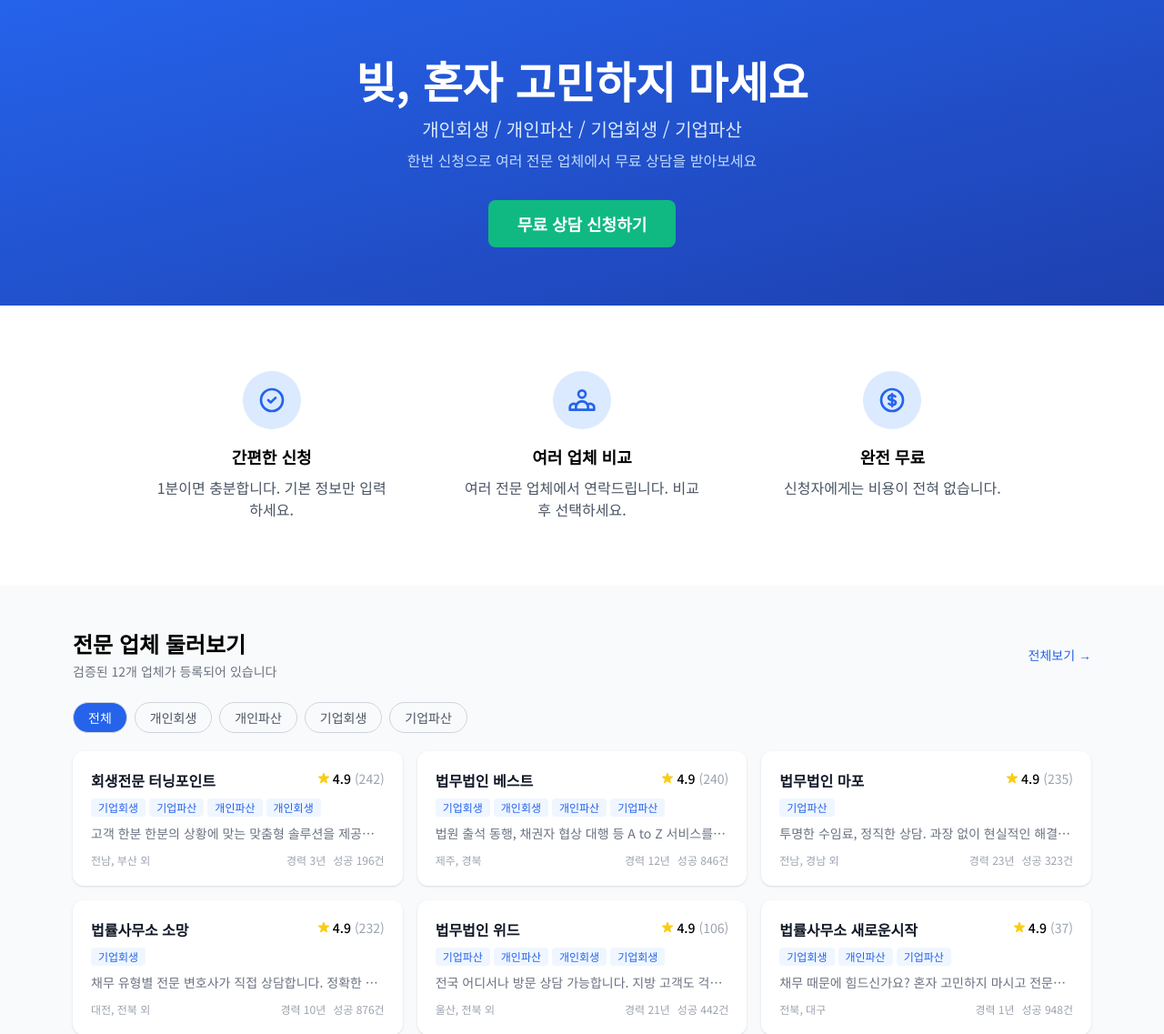
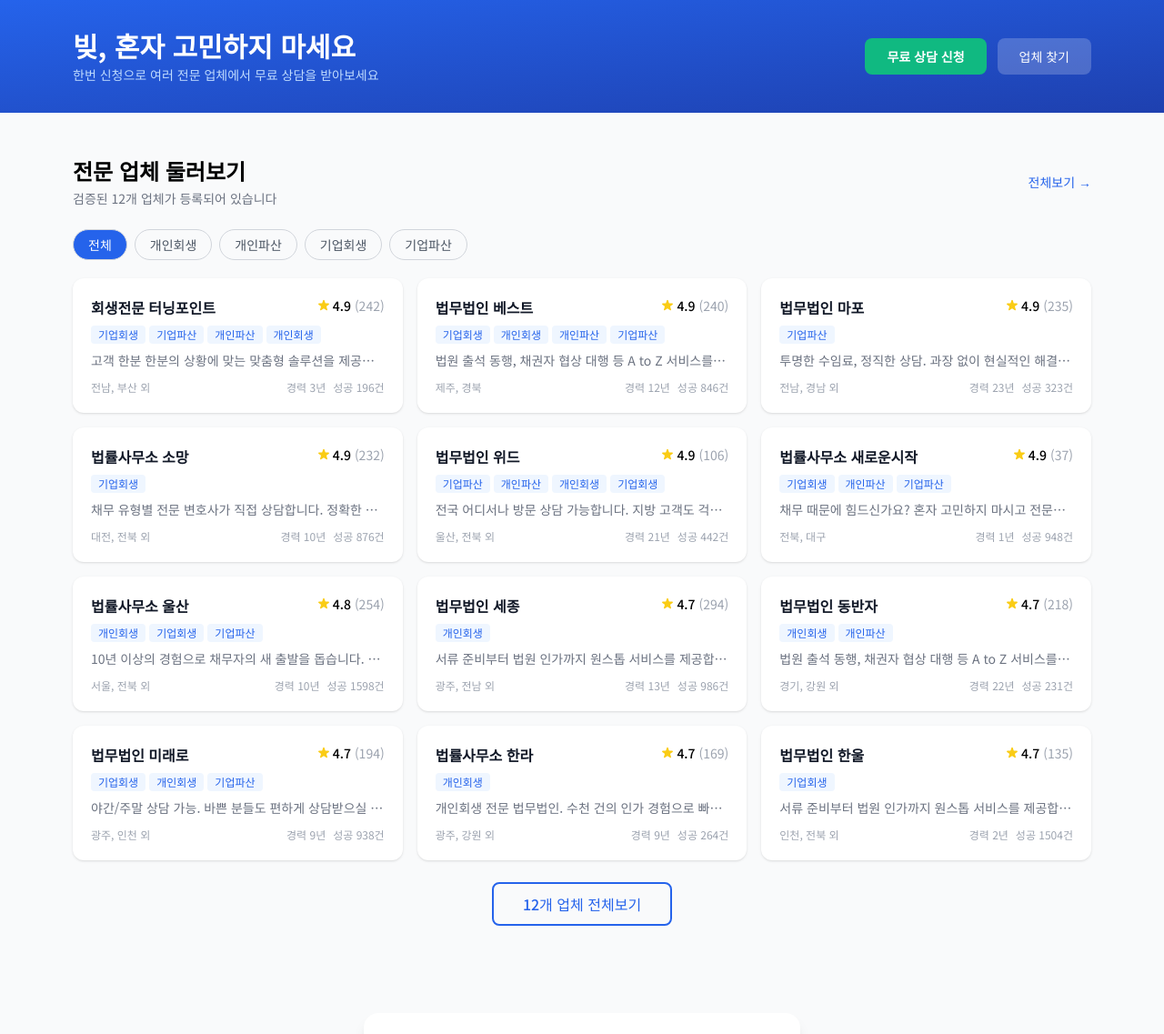
Before and after one commit to autoai247/saechulbal, a FastAPI app: page / in a window 1280 px wide. Shown: the part 64-1201 px from the top of the page at 91% size. Run offline with FastAPI, Linux system fonts and the light colour scheme; some libraries are stand-ins or nearby versions.

Commit message:
fix: 메인 히어로/장점 섹션 축소, 업체 리스트 상단 노출

```diff
--- a/templates/home.html
+++ b/templates/home.html
@@ -13,49 +13,20 @@
     </div>
 </nav>
 
-<!-- 히어로 섹션 -->
-<section class="bg-gradient-to-br from-blue-600 to-blue-800 text-white py-16">
-    <div class="max-w-4xl mx-auto px-4 text-center">
-        <h1 class="text-3xl md:text-5xl font-bold mb-4">빚, 혼자 고민하지 마세요</h1>
-        <p class="text-lg md:text-xl text-blue-100 mb-2">개인회생 / 개인파산 / 기업회생 / 기업파산</p>
-        <p class="text-blue-200 mb-8">한번 신청으로 여러 전문 업체에서 무료 상담을 받아보세요</p>
-        <a href="#apply" class="inline-block bg-accent hover:bg-emerald-600 text-white font-bold py-3 px-8 rounded-lg text-lg transition">
-            무료 상담 신청하기
-        </a>
-    </div>
-</section>
-
-<!-- 장점 섹션 -->
-<section class="py-12 bg-white">
-    <div class="max-w-5xl mx-auto px-4">
-        <div class="grid md:grid-cols-3 gap-8 text-center">
-            <div class="p-6">
-                <div class="w-16 h-16 bg-blue-100 rounded-full flex items-center justify-center mx-auto mb-4">
-                    <svg class="w-8 h-8 text-primary" fill="none" stroke="currentColor" viewBox="0 0 24 24">
-                        <path stroke-linecap="round" stroke-linejoin="round" stroke-width="2" d="M9 12l2 2 4-4m6 2a9 9 0 11-18 0 9 9 0 0118 0z"/>
-                    </svg>
-                </div>
-                <h3 class="font-bold text-lg mb-2">간편한 신청</h3>
-                <p class="text-gray-600">1분이면 충분합니다. 기본 정보만 입력하세요.</p>
-            </div>
-            <div class="p-6">
-                <div class="w-16 h-16 bg-blue-100 rounded-full flex items-center justify-center mx-auto mb-4">
-                    <svg class="w-8 h-8 text-primary" fill="none" stroke="currentColor" viewBox="0 0 24 24">
-                        <path stroke-linecap="round" stroke-linejoin="round" stroke-width="2" d="M17 20h5v-2a3 3 0 00-5.356-1.857M17 20H7m10 0v-2c0-.656-.126-1.283-.356-1.857M7 20H2v-2a3 3 0 015.356-1.857M7 20v-2c0-.656.126-1.283.356-1.857m0 0a5.002 5.002 0 019.288 0M15 7a3 3 0 11-6 0 3 3 0 016 0z"/>
-                    </svg>
-                </div>
-                <h3 class="font-bold text-lg mb-2">여러 업체 비교</h3>
-                <p class="text-gray-600">여러 전문 업체에서 연락드립니다. 비교 후 선택하세요.</p>
-            </div>
-            <div class="p-6">
-                <div class="w-16 h-16 bg-blue-100 rounded-full flex items-center justify-center mx-auto mb-4">
-                    <svg class="w-8 h-8 text-primary" fill="none" stroke="currentColor" viewBox="0 0 24 24">
-                        <path stroke-linecap="round" stroke-linejoin="round" stroke-width="2" d="M12 8c-1.657 0-3 .895-3 2s1.343 2 3 2 3 .895 3 2-1.343 2-3 2m0-8c1.11 0 2.08.402 2.599 1M12 8V7m0 1v8m0 0v1m0-1c-1.11 0-2.08-.402-2.599-1M21 12a9 9 0 11-18 0 9 9 0 0118 0z"/>
-                    </svg>
-                </div>
-                <h3 class="font-bold text-lg mb-2">완전 무료</h3>
-                <p class="text-gray-600">신청자에게는 비용이 전혀 없습니다.</p>
-            </div>
+<!-- 히어로 섹션 (컴팩트) -->
+<section class="bg-gradient-to-br from-blue-600 to-blue-800 text-white py-8">
+    <div class="max-w-6xl mx-auto px-4 flex flex-col md:flex-row md:items-center md:justify-between">
+        <div>
+            <h1 class="text-2xl md:text-3xl font-bold mb-1">빚, 혼자 고민하지 마세요</h1>
+            <p class="text-blue-200 text-sm">한번 신청으로 여러 전문 업체에서 무료 상담을 받아보세요</p>
+        </div>
+        <div class="flex gap-3 mt-4 md:mt-0">
+            <a href="#apply" class="bg-accent hover:bg-emerald-600 text-white font-bold py-2.5 px-6 rounded-lg text-sm transition">
+                무료 상담 신청
+            </a>
+            <a href="/companies" class="bg-white/20 hover:bg-white/30 text-white font-medium py-2.5 px-6 rounded-lg text-sm transition">
+                업체 찾기
+            </a>
         </div>
     </div>
 </section>
```
